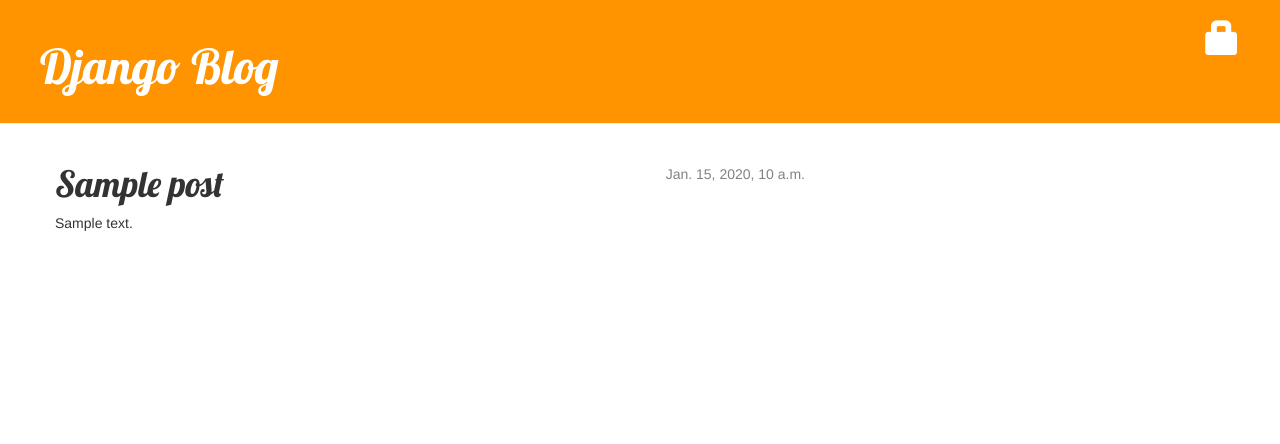
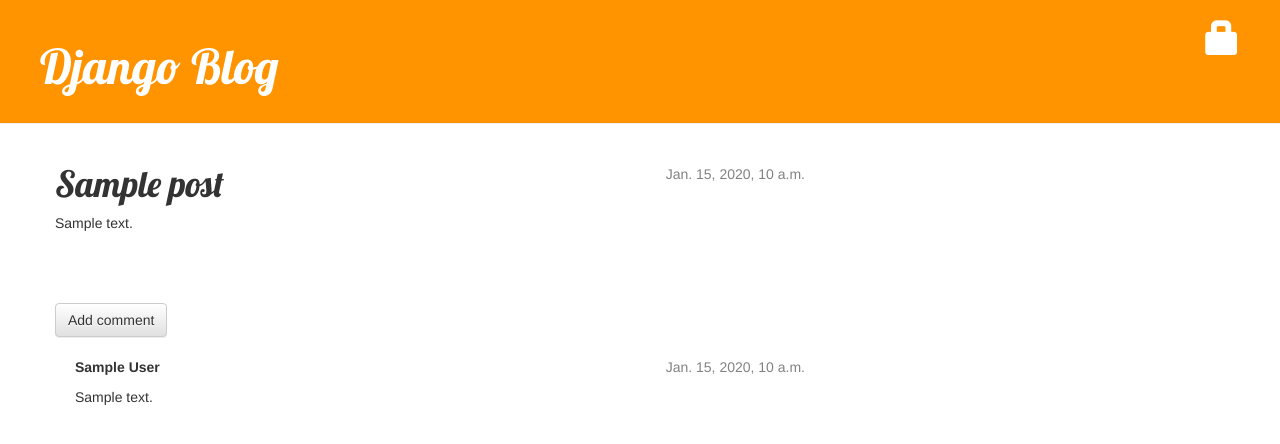
Before and after one commit to harigat/blog2, a Django app: page /post/1/ in a window 1280 px wide. Shown: the top 444 px of the page. Run offline with Django 3.2, Linux system fonts and the light colour scheme; tables that the repository leaves empty hold one stand-in row (Sample ...); some libraries are stand-ins or nearby versions.

Commit message:
Added commenting feature

```diff
--- a/blog/admin.py
+++ b/blog/admin.py
@@ -1,4 +1,5 @@
 from django.contrib import admin
-from .models import Post
+from .models import Post,Comment
 
 admin.site.register(Post)
+admin.site.register(Comment)
--- a/blog/models.py
+++ b/blog/models.py
@@ -7,9 +7,25 @@ class Post(models.Model):
 	text=models.TextField()
 	created_date=models.DateTimeField(default=timezone.now)
 	published_date=models.DateTimeField(blank=True,null=True)
+	def approved_comments(self):
+		return self.comments.filter(approved_comment=True)
 	def publish(self):
 		self.published_date=timezone.now()
 		self.save()
 	def __str__(self):
 		return self.title
 	#value of pk is automatically set in database
+
+class Comment(models.Model):
+	post=models.ForeignKey('Post',related_name='comments')
+	author=models.CharField(max_length=200)
+	text=models.TextField()
+	created_date=models.DateTimeField(default=timezone.now)
+	approved_comment=models.BooleanField(default=False)
+
+	def approve(self):
+		self.approved_comment=True
+		self.save()
+
+	def __str__():
+		return self.text
--- a/blog/static/css/blog.css
+++ b/blog/static/css/blog.css
@@ -40,3 +40,6 @@ margin-bottom: 70px;
 .post h1 a, .post h1 a:visited {
 color: #000000;
 }
+.comment {
+    margin: 20px 0px 20px 20px;
+}
--- a/blog/templates/blog/post_detail.html
+++ b/blog/templates/blog/post_detail.html
@@ -17,4 +17,22 @@
 		<h1>{{post.title}}</h1>
 		<p>{{post.text|linebreaks}}</p>
 	</div>
+	<a class="btn btn-default" href="{% url 'add_comment_to_post' pk=post.pk %}">Add comment</a>
+	{% for comment in post.comments.all %}
+		{% if user.is_authenticated or comment.approved_comment %}
+		<div class='comment'>
+			<div class='date'>
+			{{comment.created_date}}
+			{% if not comment.approved_comment %}
+				<a class='btn btn-default' href="{% url 'comment_remove' pk=comment.pk %}"><span class="glyphicon glyphicon-remove"></span></a>
+				<a class='btn btn-default' href="{% url 'comment_approve' pk=comment.pk %}"><span class="glyphicon glyphicon-ok"></span></a>
+			{% endif %}
+			</div>
+			<strong>{{ comment.author }}</strong>
+			<p>{{comment.text|linebreaks}}</p>
+		</div>
+		{% endif %}
+	{% empty %}
+		<p>No comments here yet :</p>
+	{% endfor %}
 {% endblock %}
--- a/blog/templates/blog/post_list.html
+++ b/blog/templates/blog/post_list.html
@@ -7,6 +7,7 @@
 </div>
 <h1><a href="{% url 'post_detail' pkk=post.pk%}">{{ post.title }}</a></h1>
 <p>{{ post.text|linebreaks }}</p>
+<a href="{% url 'post_detail' pkk=post.pk %}">Comments: {{ post.approved_comments.count }}</a>
 </div>
 {% endfor %}
 {% endblock %}
--- a/blog/urls.py
+++ b/blog/urls.py
@@ -9,5 +9,7 @@ urlpatterns = [
 	url(r'^drafts/$',views.post_draft_list,name='post_draft_list'),
 	url(r'^post/(?P<pk>[0-9]+)/publish/$',views.post_publish,name='post_publish'),
 	url(r'^post/(?P<pk>\d+)/remove/$', views.post_remove, name='post_remove'),
-
+	url(r'^post/(?P<pk>\d+)/comment/$', views.add_comment_to_post, name='add_comment_to_post'),
+	url(r'^comment/(?P<pk>\d+)/approve/$', views.comment_approve, name='comment_approve'),
+	url(r'^comment/(?P<pk>\d+)/remove/$', views.comment_remove, name='comment_remove'),
 ]
--- a/blog/views.py
+++ b/blog/views.py
@@ -1,7 +1,7 @@
 from django.shortcuts import render, get_object_or_404, redirect
-from .models import Post
+from .models import Post,Comment
 from django.utils import timezone
-from .forms import PostForm
+from .forms import PostForm,CommentForm
 from django.contrib.auth.decorators import login_required
 from django.contrib.auth import authenticate,login,logout
 # Create your views here.
@@ -57,3 +57,29 @@ def post_remove(request, pk):
 	post=get_object_or_404(Post,pk=pk)
 	post.delete()
 	return redirect('post_list')
+
+def add_comment_to_post(request,pk):
+	post=get_object_or_404(Post,pk=pk)
+	if request.method=="POST":
+		form=CommentForm(request.POST)
+		if form.is_valid():
+			comment=form.save(commit=False)
+			comment.post=post
+			comment.save()
+			return redirect('post_detail',pkk=post.pk)
+
+	else:
+		form=CommentForm()
+	return render(request,'blog/add_comment_to_post.html',{'form':form})
+
+@login_required
+def comment_approve(request, pk):
+    comment = get_object_or_404(Comment, pk=pk)
+    comment.approve()
+    return redirect('blog.views.post_detail', pkk=comment.post.pk)
+
+@login_required
+def comment_remove(request, pk):
+    comment = get_object_or_404(Comment, pk=pk)
+    comment.delete()
+    return redirect('blog.views.post_detail', pkk=comment.post.pk)
```
Also changed, not shown: blog/forms.py (+7 -1 lines), blog/templates/blog/add_comment_to_post.html (added, +9 -0 lines), blog/migrations/0002_comment.py (added).
